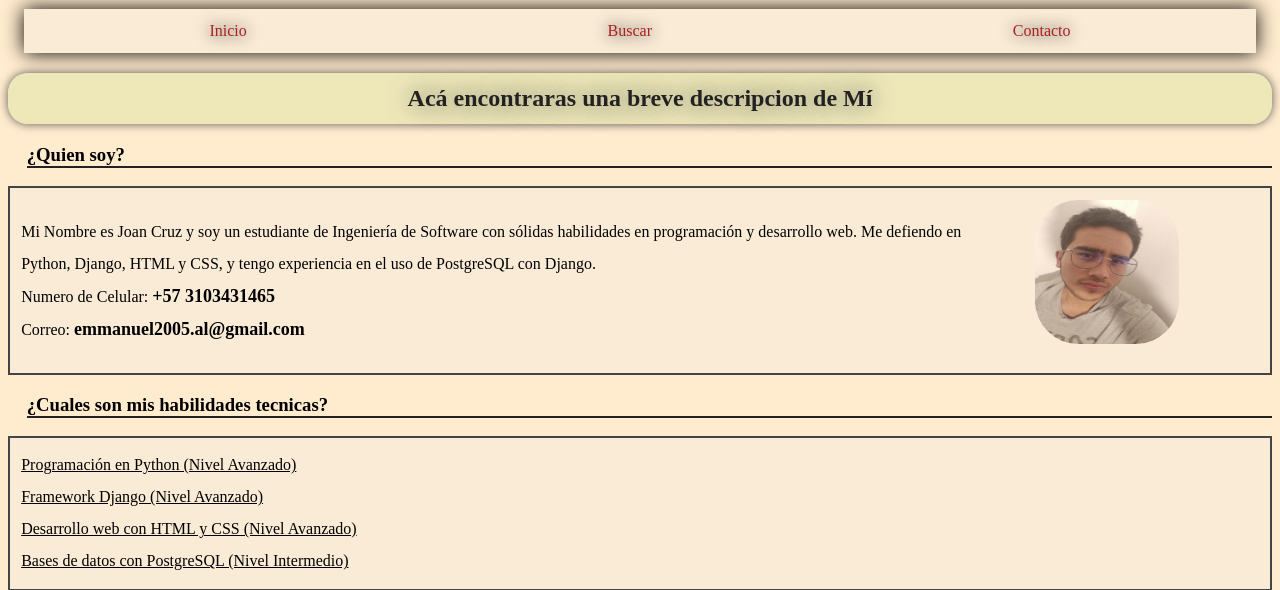
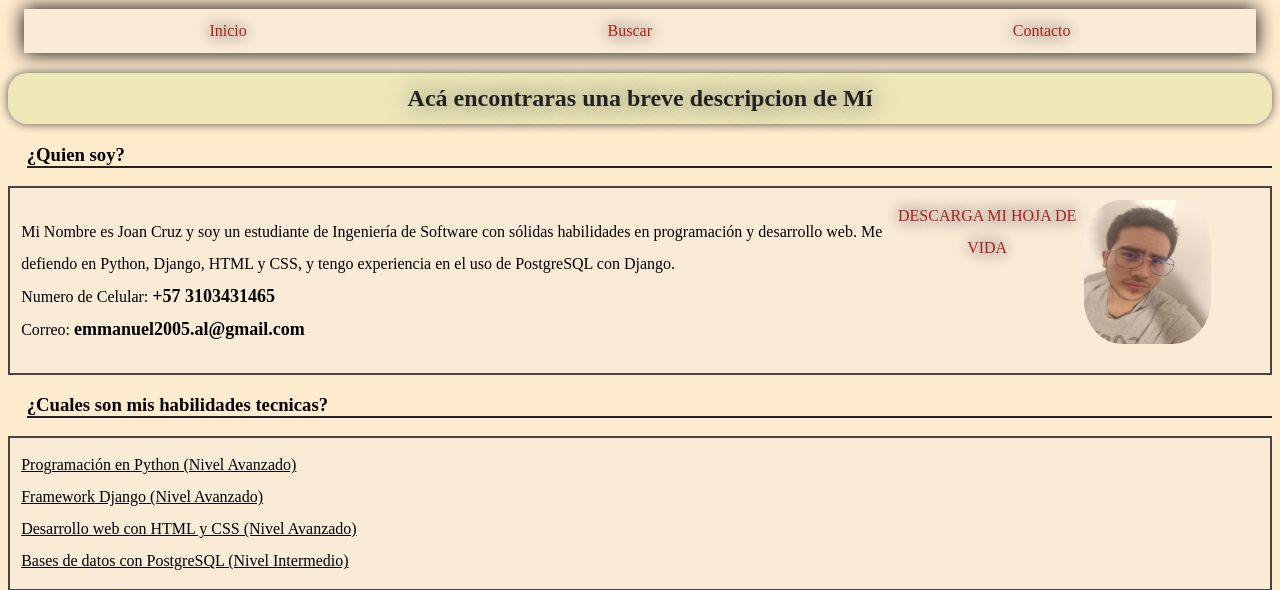
Before and after one commit to JoanC9/proyectos-python, a Django app: page / in a window 1280 px wide. Shown: the part 135-725 px from the top of the page. Run offline with Django 5.2, Linux system fonts and the light colour scheme.

Commit message:
añadiendo mas funcionalidades a la web Django

```diff
--- a/fabrica/gestion/static/proyectowebApp/css/styles.css
+++ b/fabrica/gestion/static/proyectowebApp/css/styles.css
@@ -48,7 +48,7 @@ span{
     height: 9em;
     border-radius: 30%;
     /* box-shadow: 0 0 1em 0 rgba(170, 34, 34, 0.484); */
-    margin-right: 5em;
+    margin-right: 3em;
 }
 
 .div_inicio, .ul_inicio{
@@ -68,6 +68,13 @@ span{
 
     text-decoration-line: underline;
 
+}
+
+.cv{
+
+    text-align: center;
+    text-transform: uppercase;
+    height: 4em;
 }
 
 form{
--- a/fabrica/gestion/templates/gestionApp/inicio.html
+++ b/fabrica/gestion/templates/gestionApp/inicio.html
@@ -28,6 +28,8 @@
                 Numero de Celular: <span>+57 3103431465</span><br>
                 Correo: <span>emmanuel2005.al@gmail.com</span></p>
 
+                <a href="{% static 'proyectowebApp/pdf/CV - Emmanuel Cruz.pdf' %}" download class="cv">Descarga mi hoja de vida</a>
+
                 <img src="{% static 'proyectowebApp/img/cv.png' %}" alt="Joan Cruz" class="img_inicio">
 
         </div>
```
Also changed, not shown: 1 other file.
